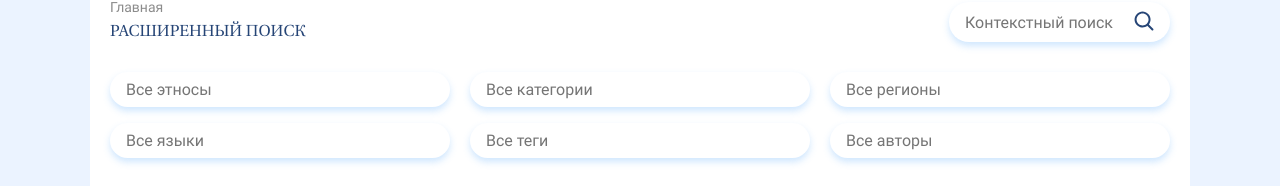
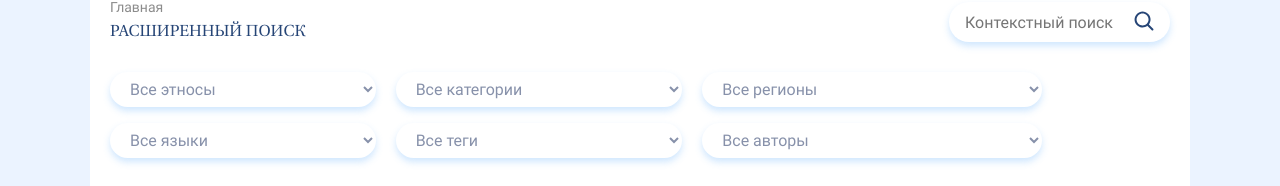
Before and after one commit to Aleksa-esme/culture_department, a React (Create React App) app: page / in a window 1280 px wide. Shown: the part 185-371 px from the top of the page. Built offline with nearby package versions, Linux system fonts and the light colour scheme.

Commit message:
feat/add region filter. refactor/search function

```diff
--- a/src/App.js
+++ b/src/App.js
@@ -19,18 +19,32 @@ const text = [
 
 function App() {
   const [searchTerm, setSearchTerm] = useState('');
+  const [filterParam, setFilterParam] = useState(['All']);
+  const [searchParam] = useState(["title"]);
 
-  const filterElements = (event) => {
-    setSearchTerm(event.target.value);
-  };
-
-  const filteredByTitle = CARDS.filter((el) => {
-    if (searchTerm === '') {
-      return el;
-    } else if (el.title.toLowerCase().includes(searchTerm.toLocaleLowerCase())) {
-      return el;
-    }
-  });
+  function search(items) {
+    return items.filter((item) => {
+      if (item.region == filterParam) {
+        return searchParam.some((newItem) => {
+          return (
+            item[newItem]
+              .toString()
+              .toLowerCase()
+              .includes(searchTerm.toLowerCase())
+          );
+        });
+      } else if (filterParam == "All") {
+          return searchParam.some((newItem) => {
+            return (
+              item[newItem]
+                .toString()
+                .toLowerCase()
+                .includes(searchTerm.toLowerCase())
+            );
+          });
+      }
+    });
+  }
 
   return (
     <div className={styles.app}>
@@ -40,8 +54,8 @@ function App() {
           <Text text={text[0]} size="big" />
           <Search title="Поиск" />
         </section>
-        <FilterSection text={text[1]} searchFunc={filterElements} data={CARDS} />
-        <CardsSection data={filteredByTitle} />
+        <FilterSection text={text[1]} data={CARDS} searchFunc={setSearchTerm} filterFunc={setFilterParam} />
+        <CardsSection data={search(CARDS)} />
         <Pagination />
       </main>
       <Footer />
--- a/src/components/filterSection/filter/filter.js
+++ b/src/components/filterSection/filter/filter.js
@@ -1,16 +1,22 @@
 import styles from './filter.module.css';
 
-export const Filter = ({ list, name, title, options }) => {
+export const Filter = ({ list, name, title, options, filterFunc }) => {
   return (
     <div className={styles.filter}>
-      <input list={list} id={name} name={name} placeholder={title} className={styles.input} />
-      <datalist id={list} className={styles.datalist}>
+      <select
+        onChange={(e) => {
+          filterFunc(e.target.value);
+        }}
+        className={styles.input}
+        aria-label={name}
+      >
+        <option value="All">{title}</option>
         {options.map((option) => (
-          <option key={option} className={styles.option}>
+          <option key={option} className={styles.option} value={option}>
             {option}
           </option>
         ))}
-      </datalist>
+      </select>
     </div>
   );
 };
--- a/src/components/filterSection/filterSection.js
+++ b/src/components/filterSection/filterSection.js
@@ -10,7 +10,7 @@ const getUniqueList = (array, prop) => {
   return [...new Set(newArray.sort())];
 };
 
-export const FilterSection = ({ text, searchFunc, data }) => {
+export const FilterSection = ({ text, searchFunc, data, filterFunc }) => {
   const filters = [
     { list: 'ethnic', name: 'ethnic-choice', title: 'Все этносы', options: [] },
     { list: 'category', name: 'category-choice', title: 'Все категории', options: [] },
@@ -37,7 +37,7 @@ export const FilterSection = ({ text, searchFunc, data }) => {
         </div>
         <div className={styles.filters}>
           {filters.map(({ list, name, title, options }) => (
-            <Filter key={list} list={list} name={name} title={title} options={options} />
+            <Filter key={list} list={list} name={name} title={title} options={options} filterFunc={filterFunc} />
           ))}
         </div>
         <Button />
--- a/src/components/search/search.js
+++ b/src/components/search/search.js
@@ -13,7 +13,9 @@ export const Search = ({ title, size = 'big', searchFunc }) => {
           className={styles.searchInput}
           type="text"
           placeholder={title}
-          onChange={searchFunc}
+          onChange={(e) => {
+            searchFunc(e.target.value);
+          }}
         />
         <button className={styles.searchButton}>
           <SearchIcon />
```
